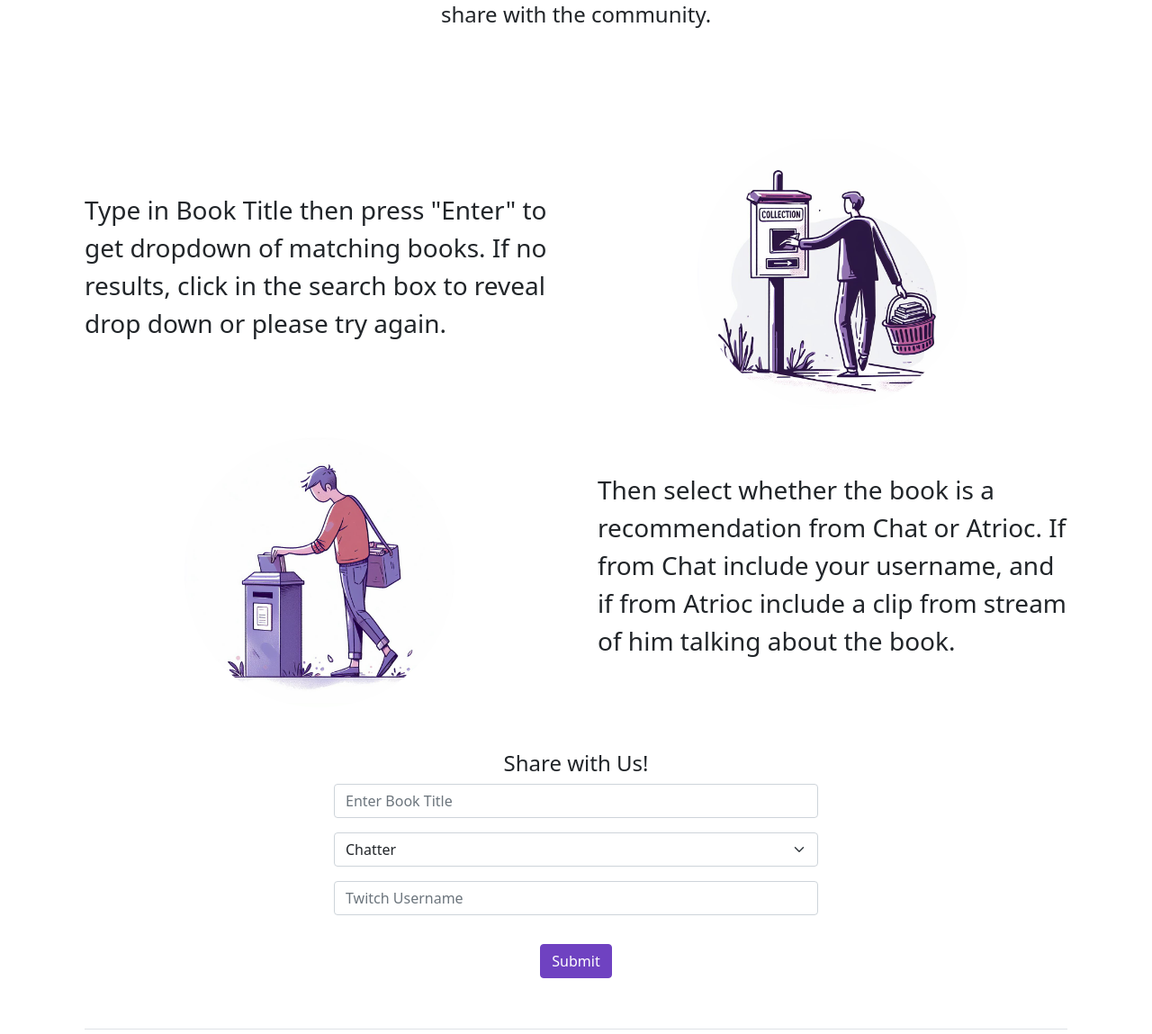
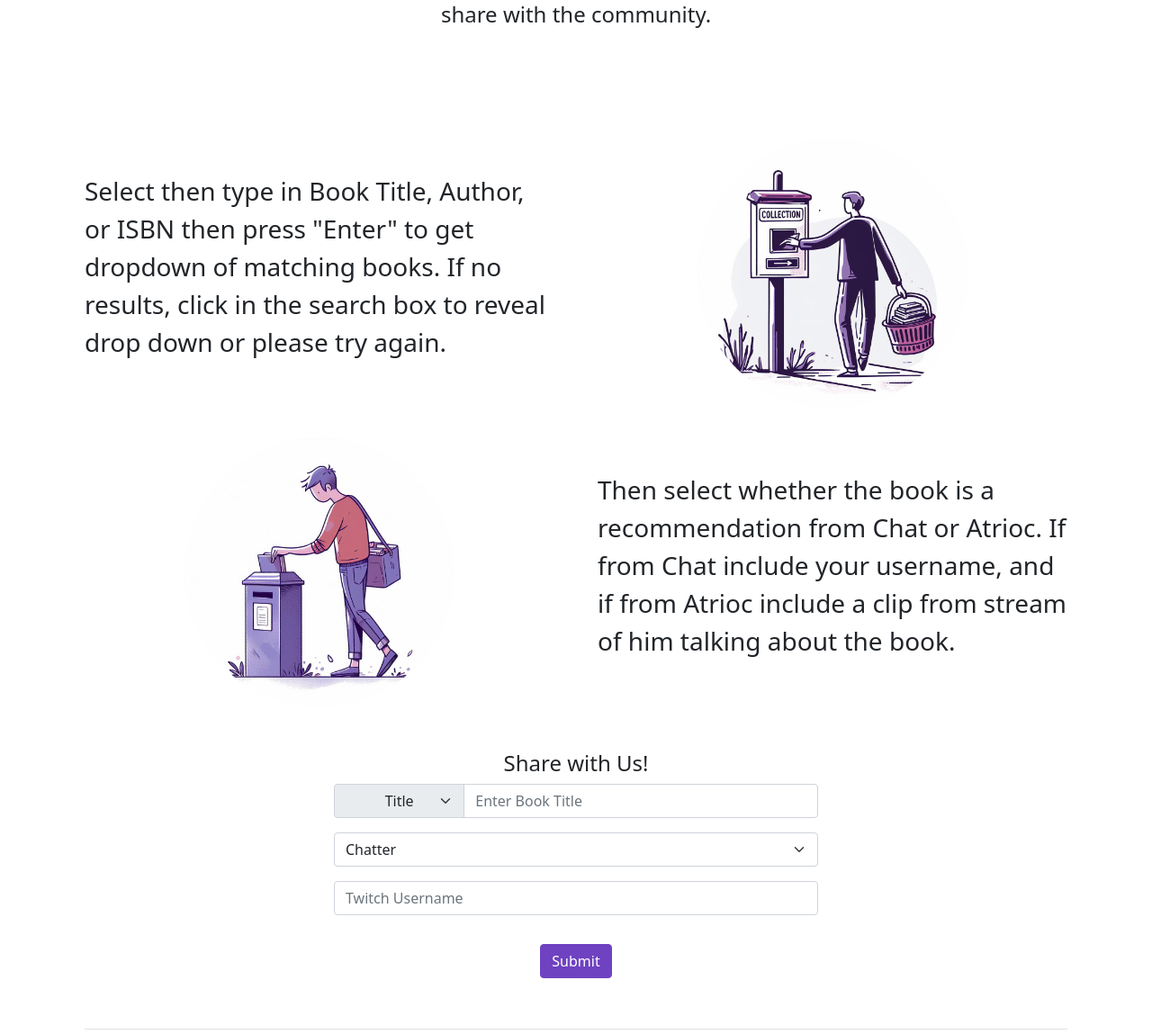
Before and after one commit to nathanroberts55/BABC, a Django app: page /books/submissions/ in a window 1280 px wide. Shown: the part 364-1513 px from the top of the page at 90% size. Run offline with Django 4.2, Linux system fonts and the light colour scheme; style sheets or scripts are compiled from the project's sources; some libraries are stand-ins or nearby versions.

Commit message:
Included way to search by title, author, isbn as requested here: https://www.reddit.com/r/atrioc/comments/17k5cbo/comment/k7bjvo9/?utm_source=share&utm_medium=web2x&context=3 (#7)

```diff
--- a/books/templates/submissions.html
+++ b/books/templates/submissions.html
@@ -34,7 +34,8 @@
                     loading="lazy">
             </div>
             <div class="col-lg-6">
-                <p class="lead fs-3">Type in Book Title then press "Enter" to get dropdown of matching books. If no
+                <p class="lead fs-3">Select then type in Book Title, Author, or ISBN then press "Enter" to get dropdown
+                    of matching books. If no
                     results, click in the search box to reveal drop down or please try again.</p>
             </div>
         </div>
@@ -71,10 +72,20 @@
                 <div class="mb-3">
                     <p class="h4">Share with Us!</p>
                     <div class="dropdown">
-                        <input class="form-control dropdown-toggle" type="text" id="dropdownMenuButton"
-                            data-bs-toggle="dropdown" aria-expanded="false" placeholder="Enter Book Title">
-                        <ul class="dropdown-menu" aria-labelledby="dropdownMenuButton" id="dropdownMenu">
-                        </ul>
+                        <div class="input-group d-flex" id="bookSearchInputGroup">
+                            <select class="form-select input-group-text" aria-label="Search Select Option"
+                                style="flex: 0 0 27%;" id="searchKey">
+                                <option value="title" selected>Title</option>
+                                <option value="author">Author</option>
+                                <option value="isbn">ISBN</option>
+                            </select>
+                            <input class="form-control dropdown-toggle" type="text" id="dropdownMenuButton"
+                                data-bs-toggle="dropdown" aria-expanded="false" placeholder="Enter Book Title"
+                                style="flex: 1;">
+                            <ul class="dropdown-menu" aria-labelledby="dropdownMenuButton" id="dropdownMenu">
+                            </ul>
+                        </div>
+
                     </div>
                 </div>
                 <form method="post" class="">
--- a/static/js/submission_search.js
+++ b/static/js/submission_search.js
@@ -12,9 +12,12 @@ searchBar.addEventListener('keydown', (e) => {
 		}
 
 		let searchTerm = e.target.value;
-		encodedSearchTerm = searchTerm.replace(/ /g, '+');
+		let searchKey = document.querySelector('#searchKey').value;
+		let encodedSearchTerm = searchTerm.replace(/ /g, '+');
 
-		fetch(`https://openlibrary.org/search.json?&title=${encodedSearchTerm}`)
+		fetch(
+			`https://openlibrary.org/search.json?&${searchKey}=${encodedSearchTerm}`
+		)
 			.then((res) => res.json())
 			.then((data) => {
 				const books = data.docs;
@@ -35,7 +38,15 @@ searchBar.addEventListener('keydown', (e) => {
 					// Add data attributes that will be used later to save to database
 					newOption.setAttribute('data-title', book.title);
 					newOption.setAttribute('data-author', book.author_name);
-					newOption.setAttribute('data-isbn', book.isbn[0]);
+					// Check if book.isbn is defined
+					if (book.isbn) {
+						// Find an ISBN-13 if one is available, otherwise use the first ISBN
+						let isbn13 = book.isbn.find((isbn) => isbn.length === 13);
+						newOption.setAttribute('data-isbn', isbn13 || book.isbn[0]);
+					} else {
+						// If not, set the data-isbn attribute to a default value
+						newOption.setAttribute('data-isbn', 'N/A');
+					}
 
 					// Add event listener to each new option
 					newOption.addEventListener('click', (e) => {
```
Also changed, not shown: docs/TODO.md (renamed from TODO.md, +1 -1 lines), docs/ideas.md (renamed from ideas.md), static/css/base.css (line endings or trailing spaces), 2 other files.
